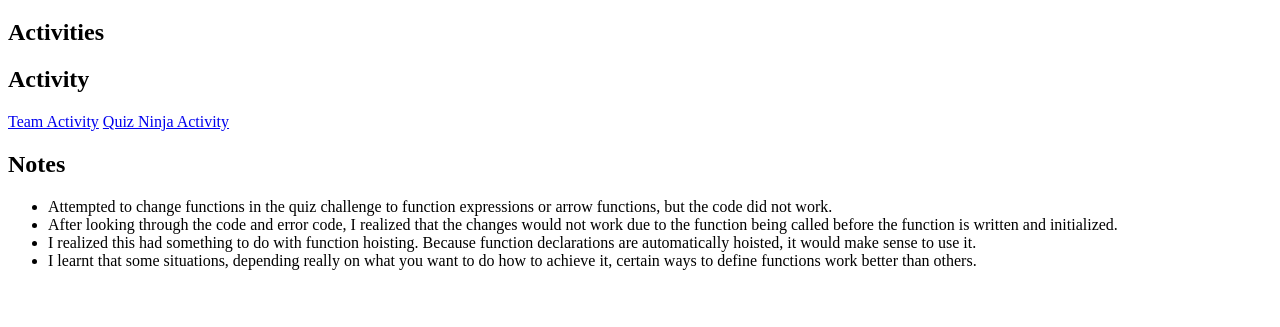
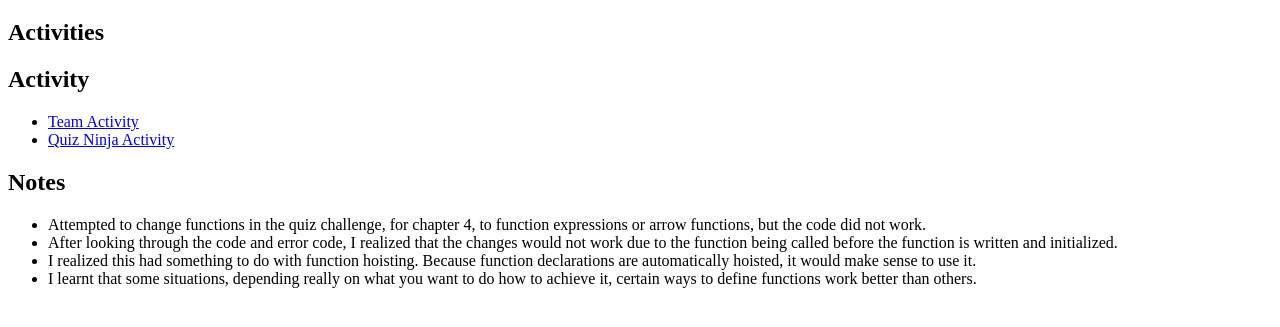
Before and after one commit to TLatu2020/WDD-330, a plain HTML site: page week2/index.html in a window 1280 px wide. Shown: the part 61-388 px from the top of the page. Drawn offline with Linux system fonts and the light colour scheme.

Commit message:
code improved

```diff
--- a/week2/index.html
+++ b/week2/index.html
@@ -13,14 +13,19 @@
     <h2>Activities</h2>
 
     <h2>Activity</h2>
-    <a href="activities/activity.html">Team Activity</a>
-
-    <a href="activities/quiz_ninja.html">Quiz Ninja Activity</a>
+    <ul>
+        <li>
+            <a href="activities/activity.html">Team Activity</a>
+        </li>
+        <li>
+            <a href="activities/quiz_ninja.html">Quiz Ninja Activity</a>
+        </li>
+    </ul>
 
     <h2>Notes</h2>
 
     <ul>
-        <li>Attempted to change functions in the quiz challenge to function expressions or arrow functions, but the code did not work.</li>
+        <li>Attempted to change functions in the quiz challenge, for chapter 4, to function expressions or arrow functions, but the code did not work.</li>
         <li>After looking through the code and error code, I realized that the changes would not work due to the function being called before the function is written and initialized.</li>
         <li>I realized this had something to do with function hoisting. Because function declarations are automatically hoisted, it would make sense to use it.</li>
         <li>I learnt that some situations, depending really on what you want to do how to achieve it, certain ways to define functions work better than others.</li>
```
